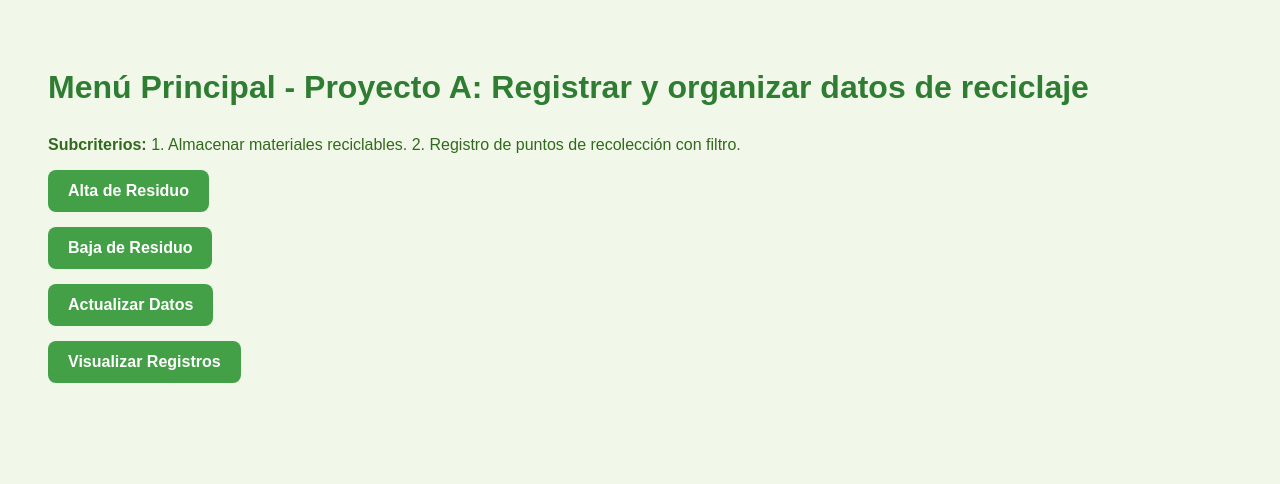
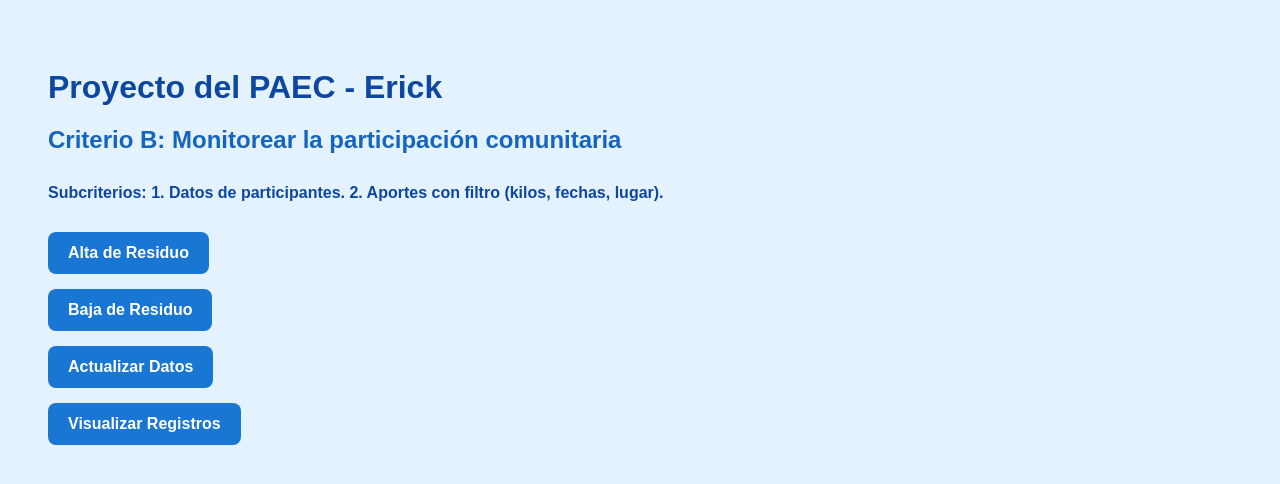
Before and after one commit to erickgoku/erick-, a website: page public/index.html in a window 1280 px wide. Drawn offline with Linux system fonts and the light colour scheme.

Commit message:
Proyecto reciclaje actualizado con visualización, alta, baja y punto de recolección

```diff
--- a/public/index.html
+++ b/public/index.html
@@ -2,16 +2,24 @@
 <html lang="es">
 <head>
   <meta charset="UTF-8" />
-  <title>Menú Principal - PAEC</title>
+  <title>Proyecto del PAEC - Erick</title>
   <style>
     body {
       font-family: Arial, sans-serif;
-      background-color: #f1f8e9;
-      color: #33691e;
+      background-color: #e3f2fd;
+      color: #0d47a1;
       padding: 40px;
     }
     h1 {
-      color: #2e7d32;
+      color: #0d47a1;
+      margin-bottom: 10px;
+    }
+    h2 {
+      color: #1565c0;
+      margin-bottom: 30px;
+    }
+    p {
+      font-weight: bold;
       margin-bottom: 30px;
     }
     .menu {
@@ -21,7 +29,7 @@
     }
     a {
       padding: 12px 20px;
-      background-color: #43a047;
+      background-color: #1976d2;
       color: white;
       text-decoration: none;
       border-radius: 8px;
@@ -29,13 +37,14 @@
       font-weight: bold;
     }
     a:hover {
-      background-color: #388e3c;
+      background-color: #1565c0;
     }
   </style>
 </head>
 <body>
-  <h1>Menú Principal - Proyecto A: Registrar y organizar datos de reciclaje</h1>
-  <p><strong>Subcriterios:</strong> 1. Almacenar materiales reciclables. 2. Registro de puntos de recolección con filtro.</p>
+  <h1>Proyecto del PAEC - Erick</h1>
+  <h2>Criterio B: Monitorear la participación comunitaria</h2>
+  <p>Subcriterios: 1. Datos de participantes. 2. Aportes con filtro (kilos, fechas, lugar).</p>
   <div class="menu">
     <a href="alta.html">Alta de Residuo</a>
     <a href="baja.html">Baja de Residuo</a>
```
